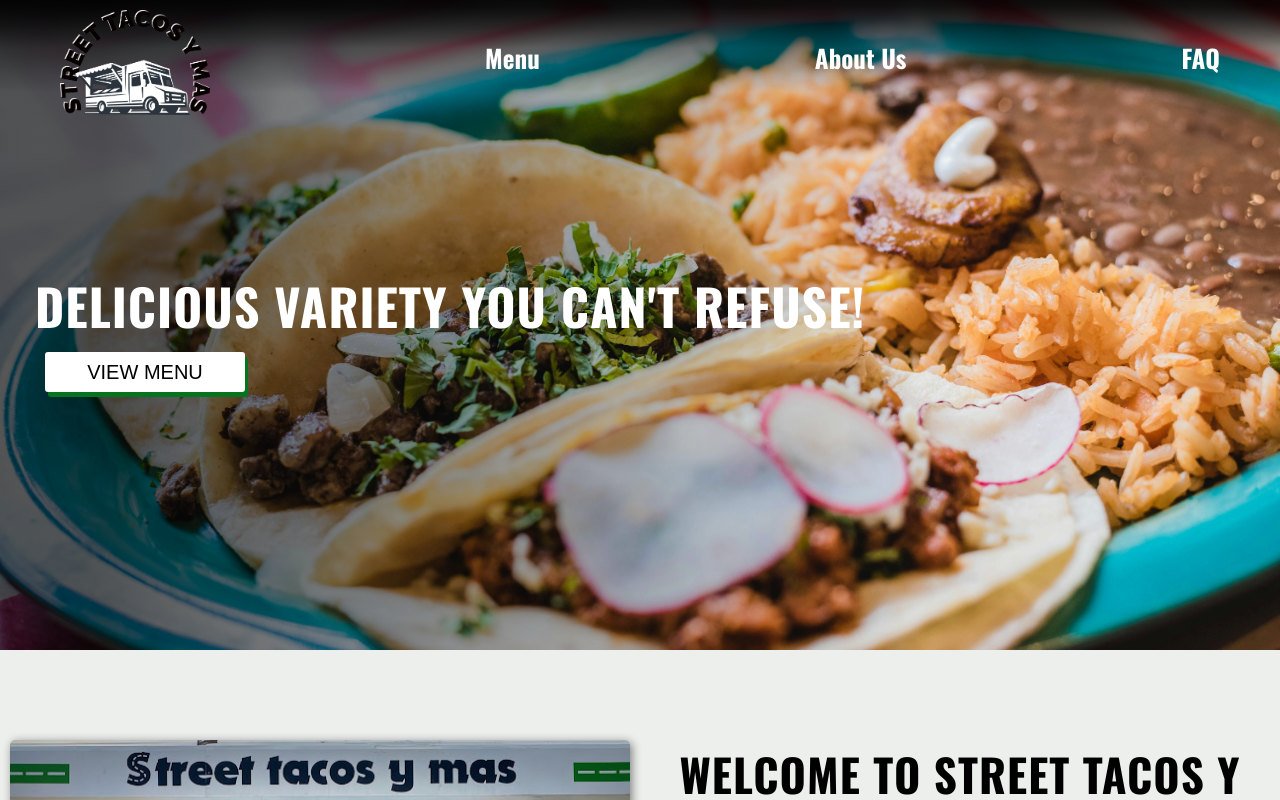
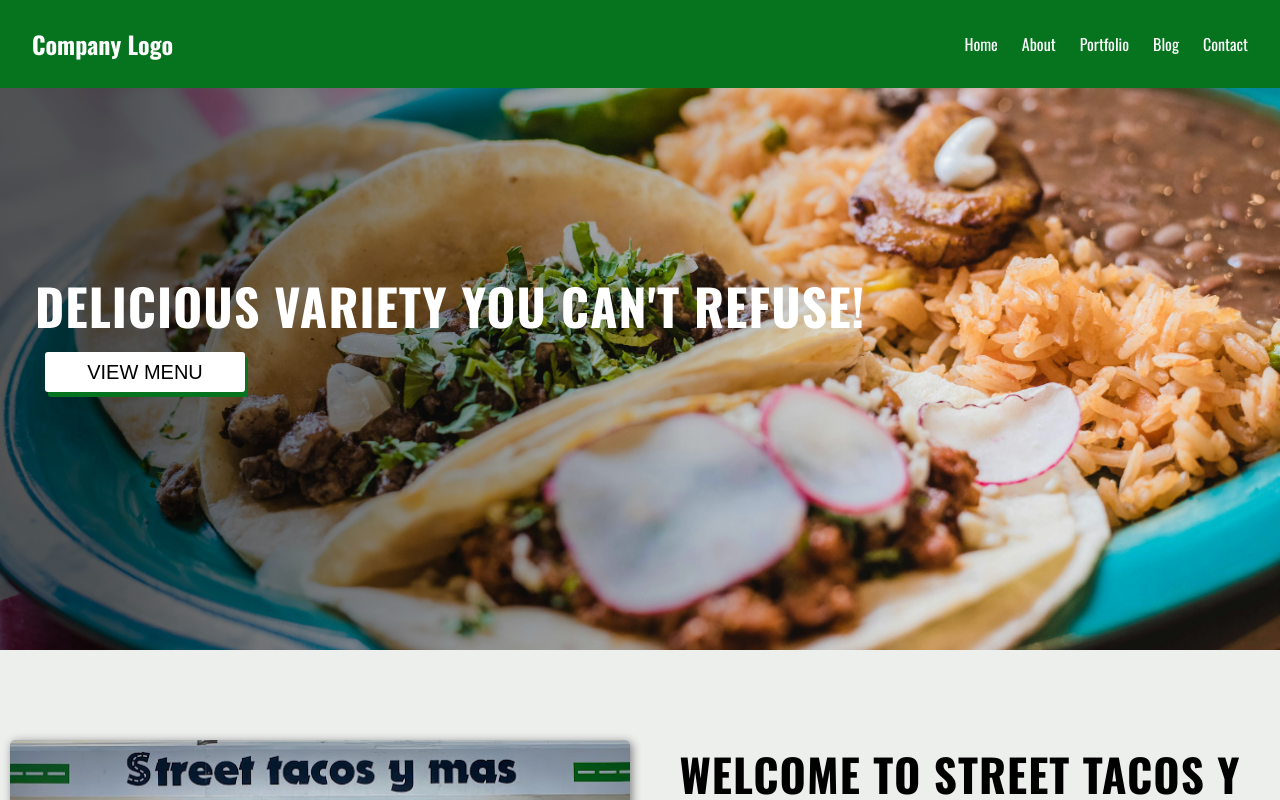
Before and after one commit to GilbertoRod/restaurant, a React (Vite) app: page / in a window 1280 px wide. Shown: the top 800 px of the page. Built offline with nearby package versions, Linux system fonts and the light colour scheme.

Commit message:
navbar update

```diff
--- a/src/components/Navbar.jsx
+++ b/src/components/Navbar.jsx
@@ -1,29 +1,54 @@
-import React from 'react'
-import '../styles/Navbar.css'
-import logo from '../assets/tacoymas.png'
+import React, { useState } from "react";
+import { NavLink } from "react-router-dom";
+import "../styles/Navbar.css";
 
-function Navbar() {
+function HamburgerMenu() {
+  const [isOpen, setIsOpen] = useState(false);
+
+  const toggleMenu = () => {
+    setIsOpen(!isOpen);
+  };
+
   return (
-    <>
-    <div className='nav-container'>
-      <div className='nav-content-container'>
-        <img src={logo} className='company-logo' alt='Company Logo'/>
-
-        <div>
-          Menu
-        </div>
-
-        <div>
-          About Us
-        </div>
-
-        <div>
-          FAQ
-        </div>
+    <nav className="navbar">
+      <div className="logo">Company Logo</div>
+      <div
+        className={`menu-icon ${isOpen ? "open" : ""}`}
+        onClick={toggleMenu}
+      >
+        <div className="bar"></div>
+        <div className="bar"></div>
+        <div className="bar"></div>
       </div>
-    </div>
-    </>
-  )
+      <ul className={`nav-links ${isOpen ? "active" : ""}`}>
+        <li>
+          <NavLink to="/" onClick={toggleMenu}>
+            Home
+          </NavLink>
+        </li>
+        <li>
+          <NavLink to="/about" onClick={toggleMenu}>
+            About
+          </NavLink>
+        </li>
+        <li>
+          <NavLink to="/portfolio" onClick={toggleMenu}>
+            Portfolio
+          </NavLink>
+        </li>
+        <li>
+          <NavLink to="/blog" onClick={toggleMenu}>
+            Blog
+          </NavLink>
+        </li>
+        <li>
+          <NavLink to="/contact" onClick={toggleMenu}>
+            Contact
+          </NavLink>
+        </li>
+      </ul>
+    </nav>
+  );
 }
 
-export default Navbar
+export default HamburgerMenu;
--- a/src/styles/Navbar.css
+++ b/src/styles/Navbar.css
@@ -1,69 +1,91 @@
-.nav-container{
+.navbar {
+    display: flex;
+    justify-content: space-between;
+    align-items: center;
+    padding: 1rem 2rem;
+    background-color: var(--main);
+    color: white;
     position: fixed;
     top: 0;
     width: 100%;
-    margin: 0px;
-    justify-content: center;
-    display: flex;
-    transition: ease-in .2s;
-    color: white;
-    z-index: 100;
-    transition: ease-in .2s;
-    background: linear-gradient(rgba(0, 0, 0, 0.579) 10%, rgba(0, 0, 0, 0) 80%);
-
+    z-index: 1000;
   }
 
-.nav-container:hover{
-    background: linear-gradient(rgba(0, 0, 0, 0.825) 0%, rgba(0, 0, 0, 0) 80%);
+  .logo {
+    font-size: 1.5rem;
+    font-weight: bold;
   }
 
-.company-logo{
-
-    max-width:150px;
-    box-sizing: border-box;
-    object-fit:fill;
-    padding-top: 10px;
-    transition: ease-in .2s;
-
+  .menu-icon {
+    display: none;
+    flex-direction: column;
+    justify-content: space-between;
+    width: 2rem;
+    height: 1.5rem;
+    cursor: pointer;
+    z-index: 100;
   }
 
-
-.nav-content-container{
-
-
-    max-width: 2400px;
-    display: flex;
-    flex-direction: row;
-    justify-content: space-between;
-    margin: 0px 10px;
-    padding: 0px 50px;
+  .menu-icon .bar {
+    background: white;
+    height: 0.25rem;
     width: 100%;
-    box-sizing: border-box;
+    transition: all 0.3s;
   }
 
-.nav-content-container div{
-    display: flex;
-    align-items: center;
-    font-family: 'Oswald';
-    font-weight: 800;
-    font-size: 25px;
-    transition: ease-in .2s;
+  .menu-icon.open .bar:nth-child(1) {
+    transform: rotate(45deg) translate(5px, 5px);
   }
 
+  .menu-icon.open .bar:nth-child(2) {
+    opacity: 0;
+  }
 
-.nav-content-container div:hover{
-    cursor: pointer;
-    font-size: 30px;
+  .menu-icon.open .bar:nth-child(3) {
+    transform: rotate(-45deg) translate(5px, -5px);
+  }
 
+  /* Navigation Links */
+  .nav-links {
+    list-style: none;
+    display: flex;
+    gap: 1.5rem;
   }
-.nav-content-container div:hover{
 
+  .nav-links li a {
+    text-decoration: none;
+    color: white;
+    font-size: 1rem;
+    transition: color 0.3s;
   }
-@media only screen and (max-width:1000px) {
-    .company-logo{
-        max-width: 100px;
+
+  .nav-links li a:hover {
+    color: #b6edc8;
   }
-    .nav-content-container{
-        padding: 0px 20px;
+
+  /* Responsive Styles */
+  @media (max-width: 1100px) {
+    .menu-icon {
+      display: flex;
+    }
+
+    .nav-links {
+      position: fixed;
+      top: 0;
+      right: 0;
+      height: 100%;
+      background-color: rgb(17, 17, 17);
+      flex-direction: column;
+      justify-content: center;
+      align-items: center;
+      gap: 2rem;
+      width: 100%; /* Take full width */
+      transform: translateX(100%); /* Initially off-screen */
+      transition: transform 0.3s ease-in-out; /* Smooth transition */
+    }
+
+    .nav-links.active {
+      transform: translateX(0); /* Slide in */
+      margin: 0;
     }
   }
```
Lines whose indentation alone changed are shown as unchanged.
